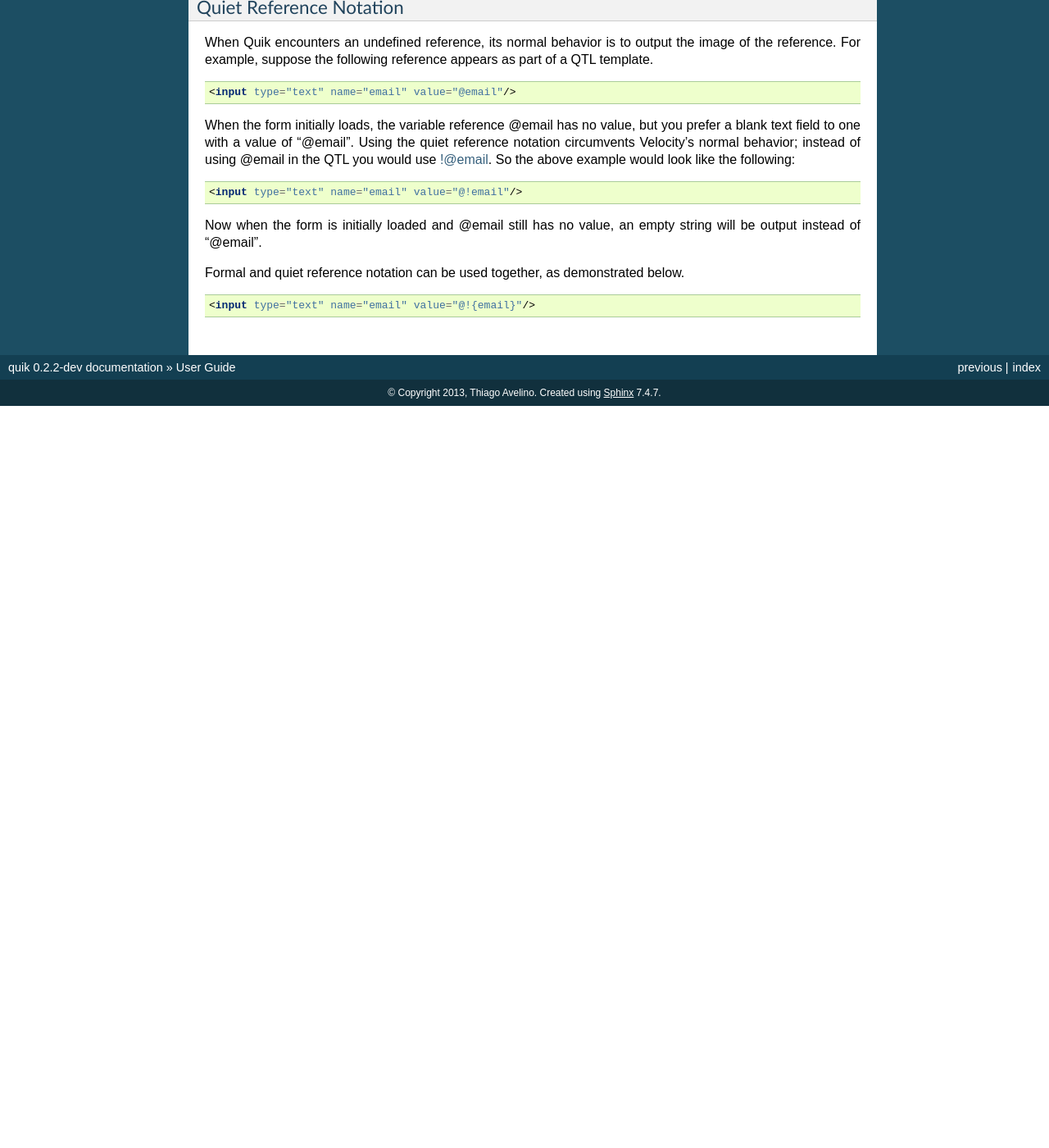
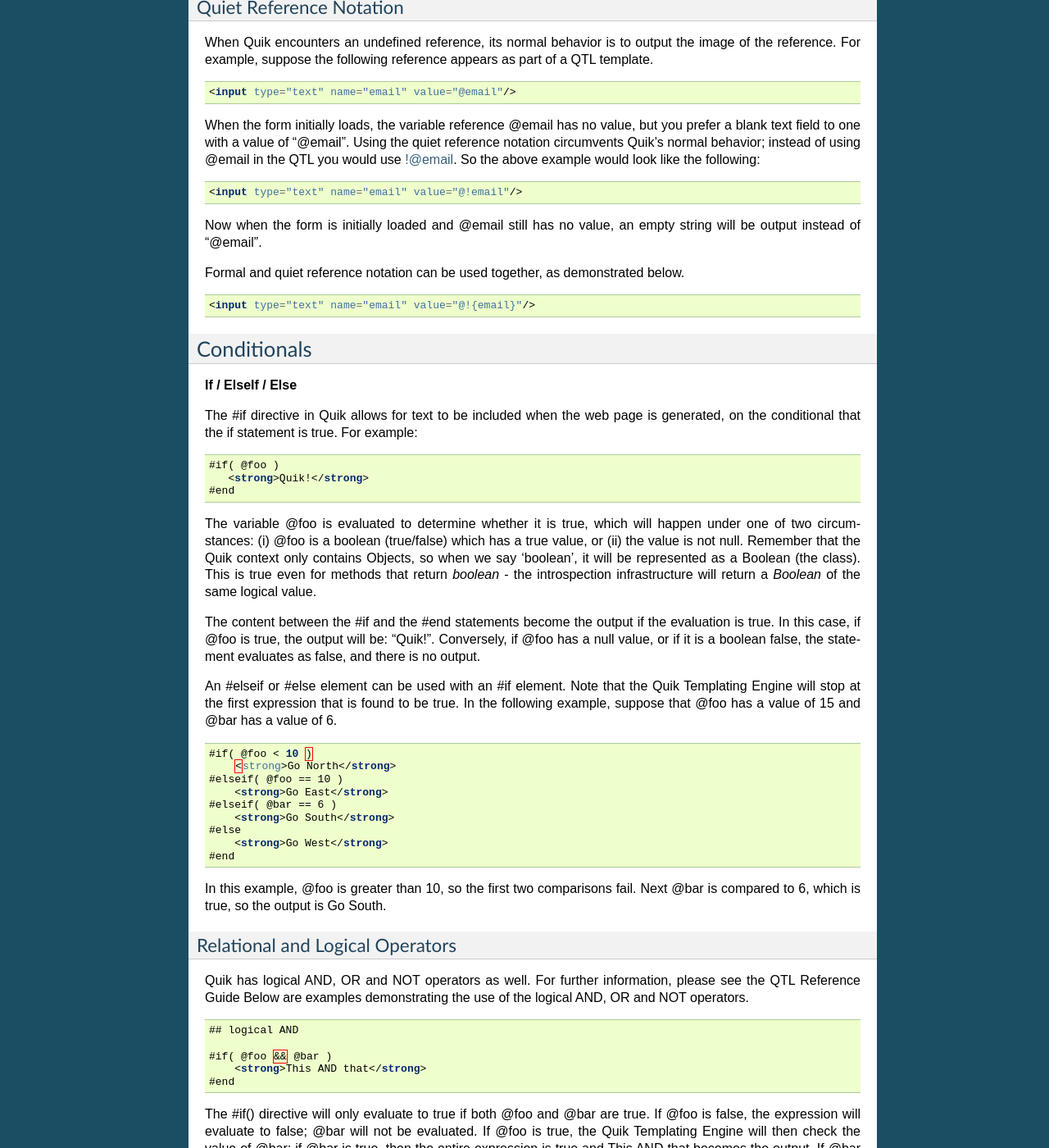
Before and after one commit to avelino/quik, a Sphinx documentation site: the page built from docs/source/userguide.rst, in a window 1280 px wide and 1400 px high, scrolled down 3005 px. Shown: the whole window at 82% size. Built offline with Sphinx 7.4.7, drawn with Linux system fonts in a browser that asks for light colours; before the commit the page ends 3500 px from its top, so only the background shows below that; some of the changed text lies outside the part shown.

Commit message:
Write conditional quik docs

```diff
--- a/docs/source/userguide.rst
+++ b/docs/source/userguide.rst
@@ -163,7 +163,7 @@
 
     <input type="text" name="email" value="@email"/>
 
-When the form initially loads, the variable reference @email has no value, but you prefer a blank text field to one with a value of "@email". Using the quiet reference notation circumvents Velocity's normal behavior; instead of using @email in the QTL you would use !@email. So the above example would look like the following:
+When the form initially loads, the variable reference @email has no value, but you prefer a blank text field to one with a value of "@email". Using the quiet reference notation circumvents Quik's normal behavior; instead of using @email in the QTL you would use !@email. So the above example would look like the following:
 
 .. code-block:: html
 
@@ -176,3 +176,76 @@
 .. code-block:: html
 
     <input type="text" name="email" value="@!{email}"/>
+
+
+Conditionals
+============
+
+**If / ElseIf / Else**
+
+The #if directive in Quik allows for text to be included when the web page is generated, on the conditional that the if statement is true. For example:
+
+.. code-block:: html
+
+    #if( @foo )
+       <strong>Quik!</strong>
+    #end
+
+The variable @foo is evaluated to determine whether it is true, which will happen under one of two circumstances: (i) @foo is a boolean (true/false) which has a true value, or (ii) the value is not null. Remember that the Quik context only contains Objects, so when we say 'boolean', it will be represented as a Boolean (the class). This is true even for methods that return *boolean* - the introspection infrastructure will return a *Boolean* of the same logical value.
+
+The content between the #if and the #end statements become the output if the evaluation is true. In this case, if @foo is true, the output will be: "Quik!". Conversely, if @foo has a null value, or if it is a boolean false, the statement evaluates as false, and there is no output.
+
+An #elseif or #else element can be used with an #if element. Note that the Quik Templating Engine will stop at the first expression that is found to be true. In the following example, suppose that @foo has a value of 15 and @bar has a value of 6.
+
+.. code-block:: html
+
+    #if( @foo < 10 )
+        <strong>Go North</strong>
+    #elseif( @foo == 10 )
+        <strong>Go East</strong>
+    #elseif( @bar == 6 )
+        <strong>Go South</strong>
+    #else
+        <strong>Go West</strong>
+    #end
+
+In this example, @foo is greater than 10, so the first two comparisons fail. Next @bar is compared to 6, which is true, so the output is Go South.
+
+Relational and Logical Operators
+--------------------------------
+
+Quik has logical AND, OR and NOT operators as well. For further information, please see the QTL Reference Guide Below are examples demonstrating the use of the logical AND, OR and NOT operators.
+
+.. code-block:: html
+
+    ## logical AND
+
+    #if( @foo && @bar )
+        <strong>This AND that</strong>
+    #end
+
+The #if() directive will only evaluate to true if both @foo and @bar are true. If @foo is false, the expression will evaluate to false; @bar will not be evaluated. If @foo is true, the Quik Templating Engine will then check the value of @bar; if @bar is true, then the entire expression is true and This AND that becomes the output. If @bar is false, then there will be no output as the entire expression is false.
+
+Logical OR operators work the same way, except only one of the references need evaluate to true in order for the entire expression to be considered true. Consider the following example.
+
+.. code-block:: html
+
+    ## logical OR
+
+    #if( @foo || @bar )
+        <strong>This OR That</strong>
+    #end
+
+If @foo is true, the Quik Templating Engine has no need to look at @bar; whether @bar is true or false, the expression will be true, and This OR That will be output. If @foo is false, however, @bar must be checked. In this case, if @bar is also false, the expression evaluates to false and there is no output. On the other hand, if @bar is true, then the entire expression is true, and the output is This OR That
+
+With logical NOT operators, there is only one argument :
+
+.. code-block:: html
+
+    ##logical NOT
+
+    #if( !@foo )
+        <strong>NOT that</strong>
+    #end
+
+Here, the if @foo is true, then !@foo evaluates to false, and there is no output. If @foo is false, then !@foo evaluates to true and **NOT that** will be output. Be careful not to confuse this with the quiet reference @!foo which is something altogether different.
```
